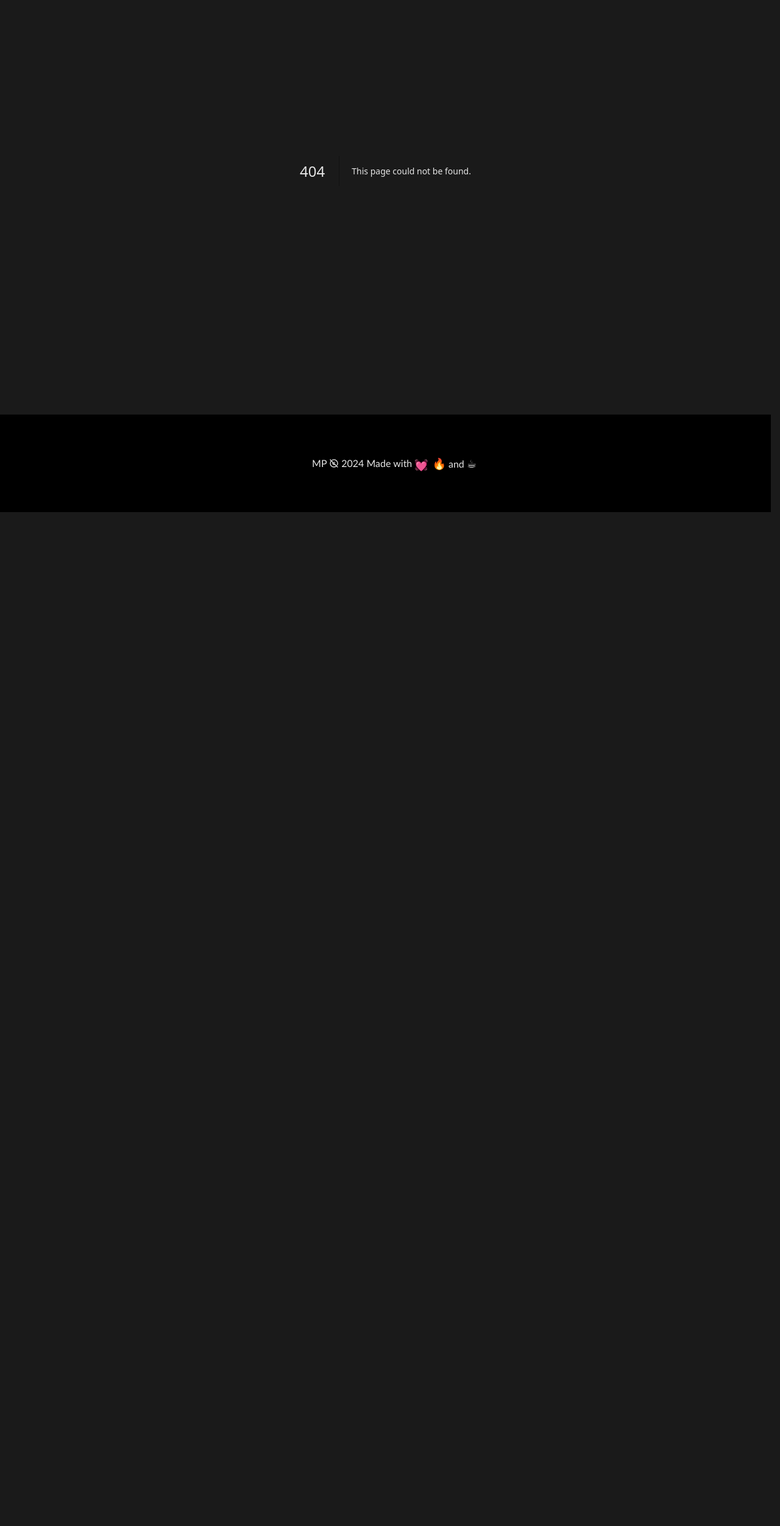
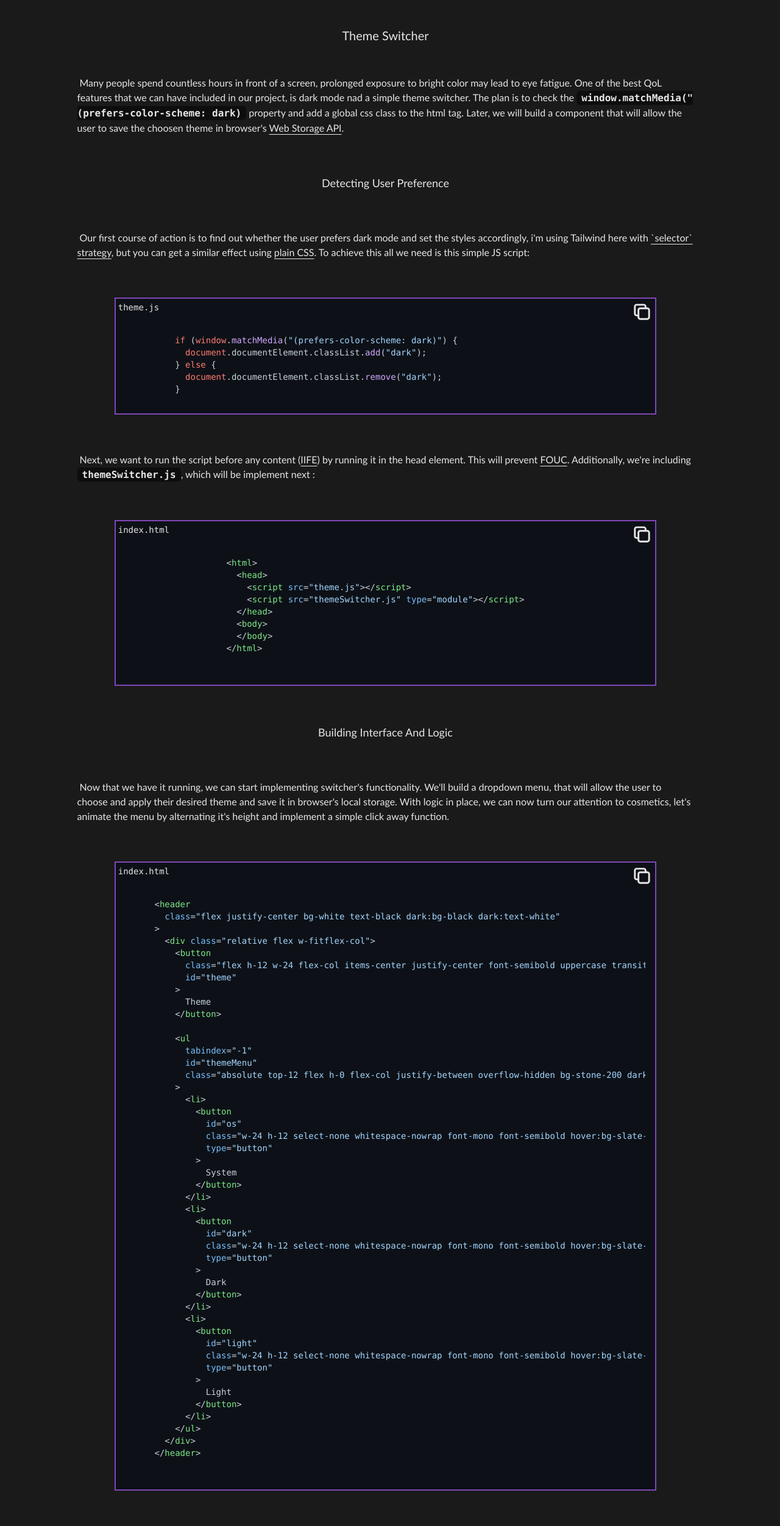
Before and after one commit to michalpaprocki/portfolio, a Next.js app: page /snippets/js/theme-switcher in a window 1280 px wide. Before the commit this address had no page. Shown: the part 120-2623 px from the top of the page at 61% size. Before the commit the page ends 960 px from the top, so only its background shows below. Built offline with nearby package versions, Linux system fonts and the light colour scheme.

Commit message:
cont: js_themeswitcher

```diff
--- a/app/layout.tsx
+++ b/app/layout.tsx
@@ -2,7 +2,6 @@ import "./globals.css";
 import { Metadata } from "next";
 import Header from "./components/Header";
 import Footer from "./components/static/Footer";
-
 export const metadata: Metadata = {
   title: "Michał Paprocki",
   keywords: ["nextjs", "react", "web development", "blog"],
@@ -15,7 +14,10 @@ export default function RootLayout({
 }) {
   return (
     <>
-      <html lang="en">
+      <html lang="en" suppressHydrationWarning>
+        <head>
+          <script src="/scripts/theme.js" />
+        </head>
         <body className="bg-light-color text-dark-color dark:bg-dark-color dark:text-light-color">
           <Header />
           {children}
--- a/app/snippets/js/page.tsx
+++ b/app/snippets/js/page.tsx
@@ -11,6 +11,12 @@ const page = () => {
             href="/snippets/js/js-clickaway"
           />
         </li>
+        <li>
+          <LinkSimple
+            text="Theme switcher"
+            href="/snippets/js/theme-switcher"
+          />
+        </li>
       </ul>
     </div>
   );
--- /dev/null
+++ b/app/snippets/js/theme-switcher/page.tsx
@@ -0,0 +1,242 @@
+import Snippet from "@/app/components/Snippet";
+import Code from "@/app/components/static/Code";
+import Link from "next/link";
+
+const page = () => {
+  return (
+    <div className="flex flex-col gap-2 py-8">
+      <h1 className="mx-auto py-3 text-xl capitalize">Theme Switcher</h1>
+      <div className="flex flex-col pb-10">
+        <p className="my-8 w-80p self-center indent-1">
+          Many people spend countless hours in front of a screen, prolonged
+          exposure to bright color may lead to eye fatigue. One of the best QoL
+          features that we can have included in our project, is dark mode nad a
+          simple theme switcher. The plan is to check the&nbsp;
+          <Code text={'window.matchMedia("(prefers-color-scheme: dark)'} />
+          &nbsp;property and add a global css class to the html tag. Later, we
+          will build a component that will allow the user to save the choosen
+          theme in browser's&nbsp;
+          <Link
+            className="underline underline-offset-4 transition hover:cursor-pointer hover:text-violet"
+            href={`https://developer.mozilla.org/en-US/docs/Web/API/Web_Storage_API`}
+            target="_blank"
+            title="MDM web docs"
+          >
+            Web Storage API
+          </Link>
+          .
+        </p>
+        <h2 className="mx-auto py-8 text-lg capitalize">
+          Detecting user preference
+        </h2>
+        <p className="my-8 w-80p self-center indent-1">
+          Our first course of action is to find out whether the user prefers
+          dark mode and set the styles accordingly, i'm using Tailwind here
+          with&nbsp;
+          <Link
+            className="underline underline-offset-4 transition hover:cursor-pointer hover:text-violet"
+            href={
+              "https://tailwindcss.com/docs/dark-mode#toggling-dark-mode-manually"
+            }
+            target="_blank"
+            title="Tailwind docs"
+          >
+            `selector` strategy
+          </Link>
+          , but you can get a similar effect using&nbsp;
+          <Link
+            className="underline underline-offset-4 transition hover:cursor-pointer hover:text-violet"
+            target="_blank"
+            title="W3schools docs"
+            href={`https://www.w3schools.com/howto/howto_js_toggle_dark_mode.asp`}
+          >
+            plain CSS
+          </Link>
+          . To achieve this all we need is this simple JS script:
+        </p>
+        <Snippet
+          code={`
+        if (window.matchMedia("(prefers-color-scheme: dark)") {
+          document.documentElement.classList.add("dark");
+        } else {
+          document.documentElement.classList.remove("dark");
+        }
+`}
+          header="theme.js"
+          language="javascript"
+        />
+
+        <p className="my-8 w-80p self-center indent-1">
+          Next, we want to run the script before any content (
+          <Link
+            className="underline underline-offset-4 transition hover:cursor-pointer hover:text-violet"
+            target="_blank"
+            title="MDM web docs"
+            href={`https://developer.mozilla.org/en-US/docs/Glossary/IIFE`}
+          >
+            IIFE
+          </Link>
+          ) by running it in the head element. This will prevent&nbsp;
+          <Link
+            className="underline underline-offset-4 transition hover:cursor-pointer hover:text-violet"
+            target="_blank"
+            title="Wikipedia definition"
+            href={`https://en.wikipedia.org/wiki/Flash_of_unstyled_content`}
+          >
+            FOUC
+          </Link>
+          . Additionally, we're including <Code text="themeSwitcher.js" />,
+          which will be implement next :
+        </p>
+
+        <Snippet
+          code={`
+                  <html>
+                    <head>
+                      <script src="theme.js"></script>
+                      <script src="themeSwitcher.js" type="module"></script>
+                    </head>
+                    <body>
+                    </body>
+                  </html>
+              `}
+          header="index.html"
+          language=""
+        />
+
+        <h2 className="mx-auto py-8 text-lg capitalize">
+          Building interface and logic
+        </h2>
+        <p className="my-8 w-80p self-center indent-1">
+          Now that we have it running, we can start implementing switcher's
+          functionality. We'll build a dropdown menu, that will allow the user
+          to choose and apply their desired theme and save it in browser's local
+          storage. With logic in place, we can now turn our attention to
+          cosmetics, let's animate the menu by alternating it's height and
+          implement a simple click away function.
+        </p>
+
+        <Snippet
+          header="index.html"
+          code={`
+    <header
+      class="flex justify-center bg-white text-black dark:bg-black dark:text-white"
+    >
+      <div class="relative flex w-fitflex-col">
+        <button
+          class="flex h-12 w-24 flex-col items-center justify-center font-semibold uppercase transition-all hover:bg-slate-500"
+          id="theme"
+        >
+          Theme
+        </button>
+
+        <ul
+          tabindex="-1"
+          id="themeMenu"
+          class="absolute top-12 flex h-0 flex-col justify-between overflow-hidden bg-stone-200 dark:bg-stone-950 transition-all duration-200"
+        >
+          <li>
+            <button
+              id="os"
+              class="w-24 h-12 select-none whitespace-nowrap font-mono font-semibold hover:bg-slate-500"
+              type="button"
+            >
+              System
+            </button>
+          </li>
+          <li>
+            <button
+              id="dark"
+              class="w-24 h-12 select-none whitespace-nowrap font-mono font-semibold hover:bg-slate-500"
+              type="button"
+            >
+              Dark
+            </button>
+          </li>
+          <li>
+            <button
+              id="light"
+              class="w-24 h-12 select-none whitespace-nowrap font-mono font-semibold hover:bg-slate-500"
+              type="button"
+            >
+              Light
+            </button>
+          </li>
+        </ul>
+      </div>
+    </header>
+                    `}
+          language="html"
+        />
+        <Snippet
+          header="themeSwitcher.js"
+          code={`
+                    const darkBtn = document.getElementById("dark")
+                    const lightBtn = document.getElementById("light")
+                    const osBtn = document.getElementById("os")
+
+                    osBtn.addEventListener("click", ()=>{
+                      localStorage.removeItem("theme");
+                      if (window.matchMedia("(prefers-color-scheme: dark)")) {
+                        document.documentElement.classList.add("dark");
+                      } else {
+                        document.documentElement.classList.remove("dark");
+                      }
+                    })
+
+                    darkBtn.addEventListener("click", ()=> {
+                        localStorage.setItem("theme", "dark")
+                        document.documentElement.classList.add('dark')
+                    })
+
+                    lightBtn.addEventListener("click", ()=> {
+                        localStorage.setItem("theme", "light")
+                        document.documentElement.classList.remove('dark')
+                    })
+
+                    // theme menu
+
+                    const themeBtn = document.getElementById("theme")
+                    const themeMenu = document.getElementById("theme_header")
+                    if(themeBtn){
+                      themeBtn.addEventListener("click", ()=> toggleTheme())
+                    }
+
+                    const toggleTheme = () => {
+                      if(themeMenu.classList.contains("h-0")){
+                          themeMenu.classList.replace("h-0", "show_theme")
+                        } else {
+                          themeMenu.classList.replace("show_theme", "h-0")
+                        }
+                    }
+
+                    // click away
+
+                    const closeTheme = (e) => {
+
+                      if(!themeBtn.contains(e.target) && themeMenu.classList.contains("show_theme")){
+                        themeMenu.classList.replace("show_theme", "h-0")
+                      }
+                    }
+
+                    window.addEventListener("click", (e) => {
+                      closeTheme(e)
+                    })
+                    `}
+          language="javascript"
+        />
+
+        <Snippet
+          code={`
+              .show_theme {
+                height: 150%;
+              }
+`}
+          header="style.css"
+          language="css"
+        />
+      </div>
+    </div>
+  );
+};
+export default page;
--- a/tailwind.config.js
+++ b/tailwind.config.js
@@ -31,7 +31,7 @@ module.exports = {
         "tri-offset": "0 0, 1.5rem -0.5rem",
       },
       colors: {
-        "github_bg": "#0d1117",
+        github_bg: "#0d1117",
         "dark-color": "var(--dark)",
         "dark-a80": "var(--dark-a80)",
         "dark-a40": "var(--dark-a80)",
@@ -346,12 +346,12 @@ module.exports = {
             transform: "translateY(-50%)",
           },
         },
-        up_and_down :{
+        up_and_down: {
           "0% , 100%": {
             transform: "translateY(0%) scale(120%)",
           },
           "25%": {
-              transform: "translateY(100%) scale(100%)"
+            transform: "translateY(100%) scale(100%)",
           },
           "50%": {
             transform: "translateY(0%) scale(120%)",
@@ -368,7 +368,7 @@ module.exports = {
             transform: "translateY(-100%) scale(100%)",
           },
           "50%": {
-              transform:" translateY(0%) scale(120%)",
+            transform: " translateY(0%) scale(120%)",
           },
           "75%": {
             transform: "translateY(100%) scale(100%)",
@@ -411,7 +411,7 @@ module.exports = {
         pendulumBottom:
           "pendulumFromBottom 1s cubic-bezier(0.2, 1.5, 0.2, 0.4) infinite",
         up_and_down: "up_and_down 2s ease infinite",
-        down_and_up: "down_and_up 2s ease infinite"
+        down_and_up: "down_and_up 2s ease infinite",
       },
       minHeight: {
         reduced: ["calc(100vh - 10rem)", "calc(100dvh - 10rem)"],
@@ -427,5 +427,5 @@ module.exports = {
     },
   },
   plugins: [require("@tailwindcss/typography")],
-  darkMode: "class",
+  darkMode: "selector",
 };
```
Also changed, not shown: app/globals.css (+3 -4 lines), public/scripts/theme.js (+7 -9 lines), te.html (added). Lines whose indentation alone changed are shown as unchanged.
